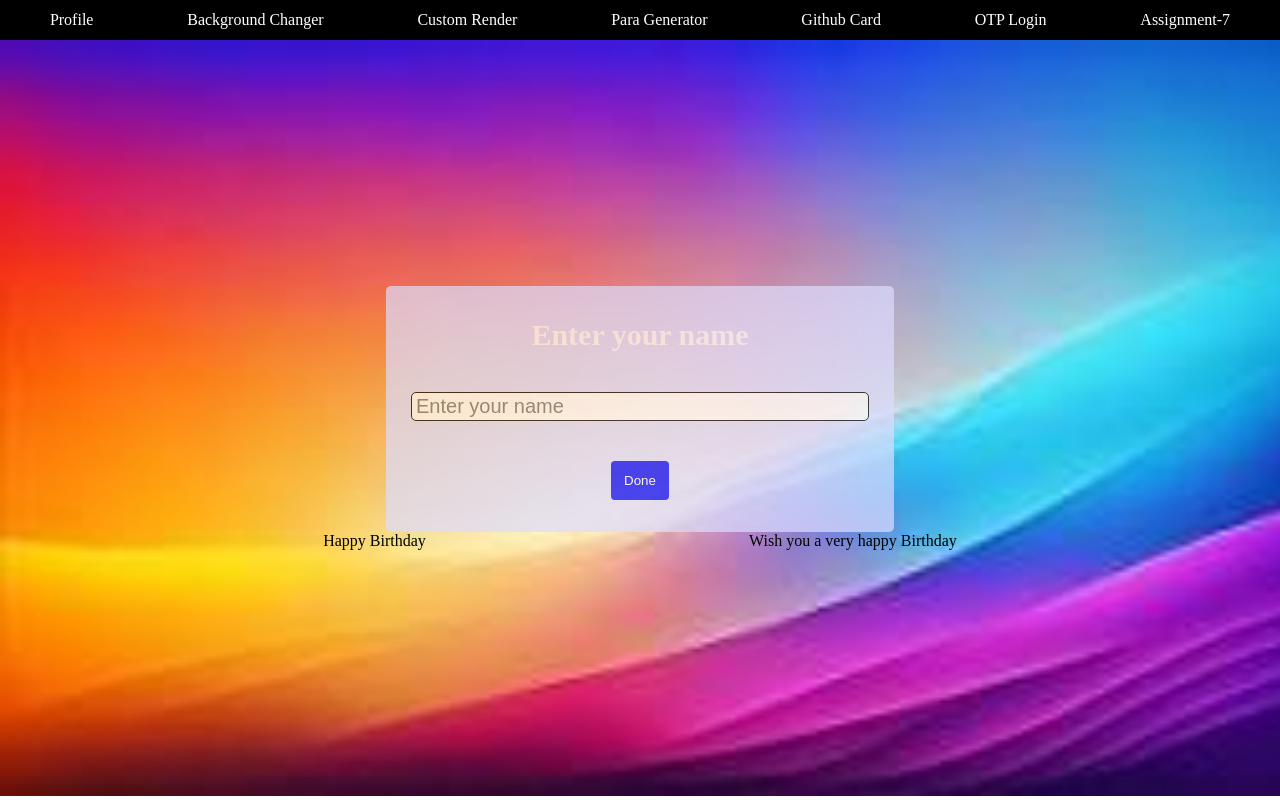
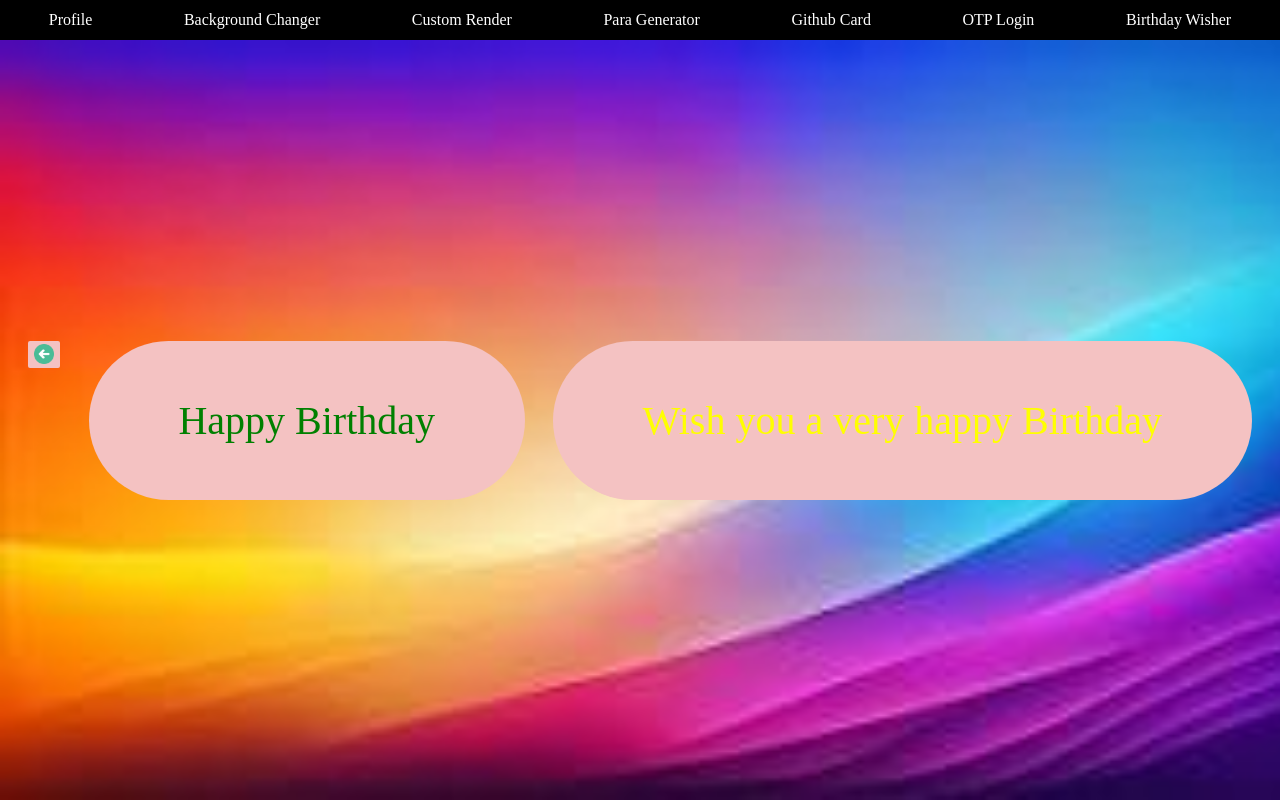
Before and after one commit to dreamsoffcode/component-mart, a React (Vite) app: page /assignment7 in a window 1280 px wide. Both pictures are taken after a click on the button "Done". Built offline with nearby package versions, Linux system fonts and the light colour scheme.

Commit message:
completed birthday wisher

```diff
--- a/src/App.jsx
+++ b/src/App.jsx
@@ -21,7 +21,7 @@ function App() {
       <div onClick={()=>navigate('/assignment4')}>Para Generator</div>
       <div onClick={()=>navigate('/assignment5')}>Github Card</div>
       <div onClick={()=>navigate('/assignment6')}>OTP Login</div>
-      <div onClick={()=>navigate('/assignment7')}>Assignment-7</div>
+      <div onClick={()=>navigate('/assignment7')}>Birthday Wisher</div>
     </div>
   )
 }
--- a/src/components/assignment7.jsx
+++ b/src/components/assignment7.jsx
@@ -1,12 +1,13 @@
 import { RecoilRoot, useRecoilValue, useSetRecoilState } from "recoil"
 import { nameAtom } from "../store/atom/name-atom"
-import {useRef} from 'react'
+import {useRef, useState} from 'react'
 
 export default function Assignment7(){
+    const [screen, setScreen] = useState(1)
     return (
       <RecoilRoot>
       <div style={{
-      height: "94.5vh",
+      height: "95vh",
       display: "flex",
       justifyContent: "center",
       alignItems: "center",
@@ -17,19 +18,20 @@ export default function Assignment7(){
         // backgroundColor: "blue"
     }}>
 
-        <InputName />
-        <BirthdayCards />
+        {screen == 1 && <InputName setScreen={setScreen}/>}
+        {screen == 2 && <BirthdayCards setScreen={setScreen}/>}
 
     </div>
         </RecoilRoot>
     )
 }
 
-function InputName(){
+function InputName({setScreen}){
   const setName = useSetRecoilState(nameAtom)
   const nameRef = useRef(null)
   function submitName(){
     setName(nameRef.current.value)
+    setScreen(2)
   }
   return (<div style={{
     display: "flex",
@@ -40,6 +42,7 @@ function InputName(){
     padding: "4vh 2vw",
     borderRadius: "5px",
     opacity: "0.7",
+    marginBottom: "10vh",
   }}>
   <div style={{
     fontSize: "30px",
@@ -69,12 +72,22 @@ function InputName(){
   </div>)
 }
 
-function BirthdayCards(){
+function BirthdayCards({setScreen}){
   return(<div style={{
     display: "flex",
     justifyContent: "space-evenly",
     width: "100vw"
   }}>
+    <button style={{
+        border: 'none',
+        borderRadius: '2px',
+        alignSelf: 'flex-start',
+        backgroundColor: '#F4C2C2',
+        paddingTop: '3px',
+        cursor: "pointer",
+    }}
+    onClick={()=>setScreen(1)}
+    ><img width="20px" src="../../previous.png"></img></button>
     <BirthdayCard1 />
     <BirthdayCard2 />
   </div>)
@@ -85,12 +98,24 @@ function BirthdayCard1(){
   return(<div style={{
     display: 'flex',
     flexDirection: 'column',
-    justifyContent: 'center'
+    justifyContent: 'center',
+    alignItems: "center",
+    fontSize: "40px",
+    backgroundColor: "#F4C2C2",
+    borderRadius: "10vw",
+    padding: "7vh 7vw",
+
   }}>
-    <div>
+    <div style={{
+        fontFamily: "cursive",
+        color: "green",
+
+    }}>
       Happy Birthday
     </div>
-    <div>
+    <div style={{
+        color: "blue"
+    }}>
       {name}
     </div>
   </div>)
@@ -98,11 +123,26 @@ function BirthdayCard1(){
 
 function BirthdayCard2(){
   const name = useRecoilValue(nameAtom)
-  return(<div>
-    <div>
+  return(<div style={{
+    display: 'flex',
+    flexDirection: 'column',
+    alignItems: "center",
+    justifyContent: 'center',
+    fontSize: "40px",
+    backgroundColor: "#F4C2C2",
+    borderRadius: "10vw",
+    padding: "7vh 7vw",
+    maxWidth: "70vw"
+  }}>
+    <div style={{
+        color: "yellow",
+        fontFamily: "cursive",
+    }}>
       Wish you a very happy Birthday
     </div>
-    <div>
+    <div style={{
+        color: "red"
+    }}>
       {name}
     </div>
   </div>)
```
Also changed, not shown: previous.png (added).
